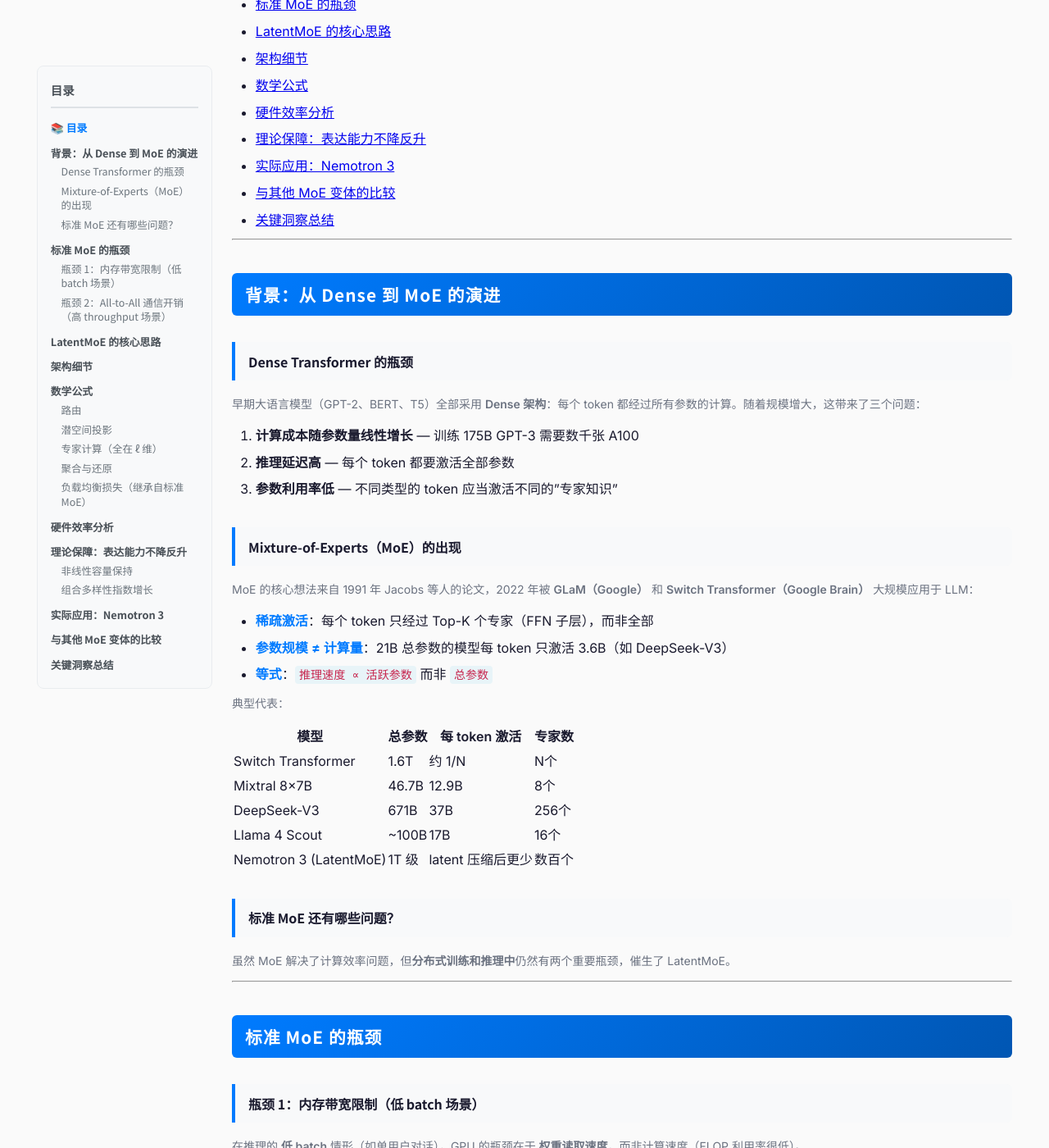
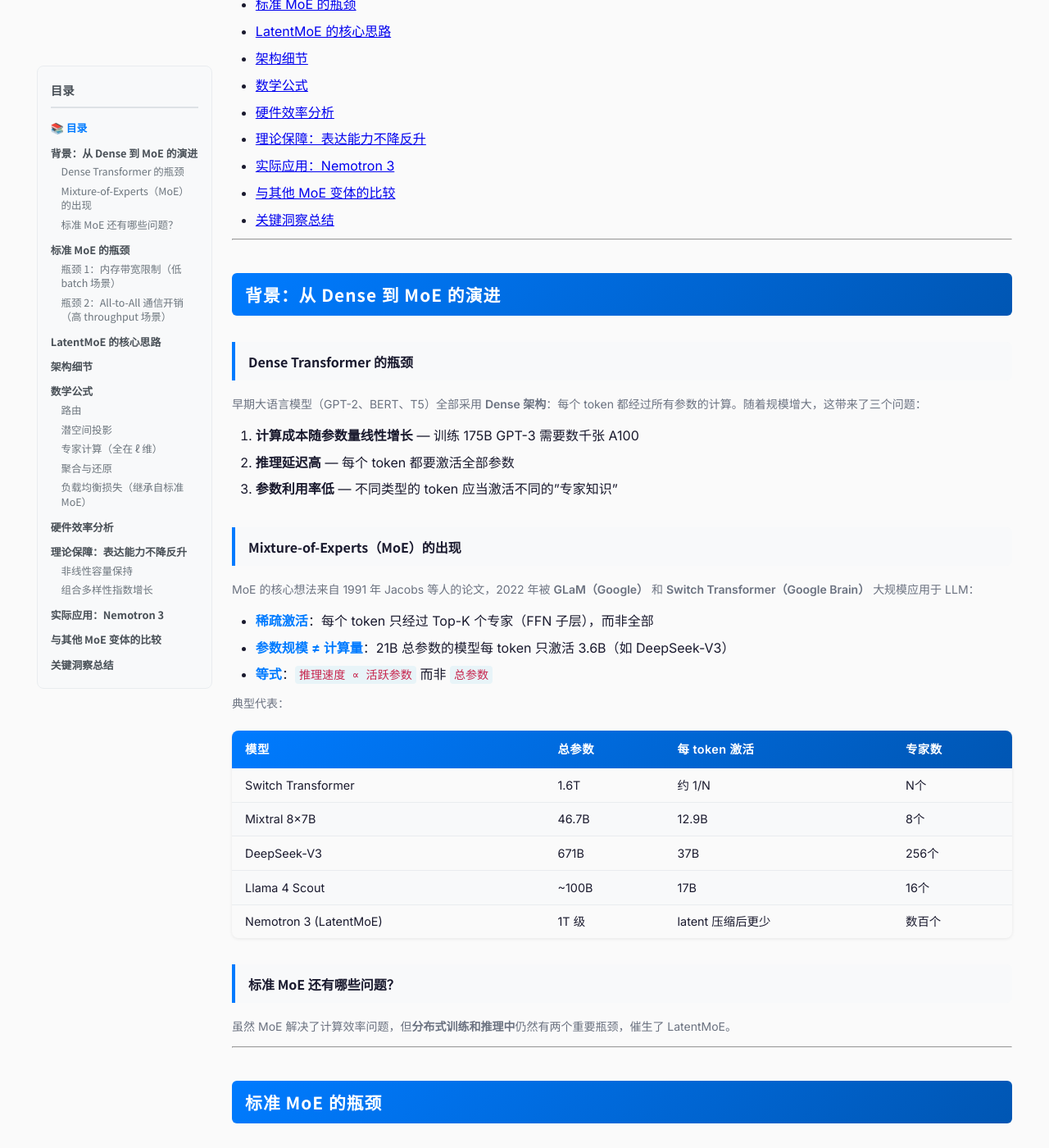
Before and after one commit to chengenbao/chengenbao.github.io, a Jekyll site: the page built from notes/latentmoe.md, in a window 1280 px wide and 1400 px high, scrolled down 547 px. Shown: the whole window at 82% size. Built offline with Jekyll 4.4.1, drawn with Linux system fonts in a browser that asks for light colours; nearby versions of some CDN libraries.

Commit message:
feat: add beautiful table styles to note layout

```diff
--- a/_layouts/note.html
+++ b/_layouts/note.html
@@ -217,6 +217,47 @@
         margin-bottom: 0.25rem;
         line-height: 1.8;
       }
+
+      /* ===== Tables ===== */
+      .note-body table {
+        width: 100%;
+        border-collapse: collapse;
+        margin: 1.2rem 0 1.5rem;
+        font-size: 0.9rem;
+        border-radius: 8px;
+        overflow: hidden;
+        box-shadow: 0 1px 4px rgba(0,0,0,0.08);
+      }
+      .note-body thead tr {
+        background: linear-gradient(135deg, #007bff, #0056b3);
+        color: #fff;
+      }
+      .note-body th {
+        padding: 0.65rem 1rem;
+        font-weight: 600;
+        text-align: left;
+        letter-spacing: 0.03em;
+        white-space: nowrap;
+      }
+      .note-body td {
+        padding: 0.55rem 1rem;
+        border-bottom: 1px solid #e9ecef;
+        vertical-align: middle;
+        line-height: 1.6;
+      }
+      .note-body tbody tr:last-child td {
+        border-bottom: none;
+      }
+      .note-body tbody tr:nth-child(even) {
+        background: #f8f9fa;
+      }
+      .note-body tbody tr:hover td {
+        background: #e8f4ff;
+        transition: background 0.15s;
+      }
+      .note-body td strong {
+        color: #0056b3;
+      }
       /* ===== Complexity table ===== */
       .note-body ul li strong { color: #007bff; }
       /* ===== Section headers (h2) ===== */
```
